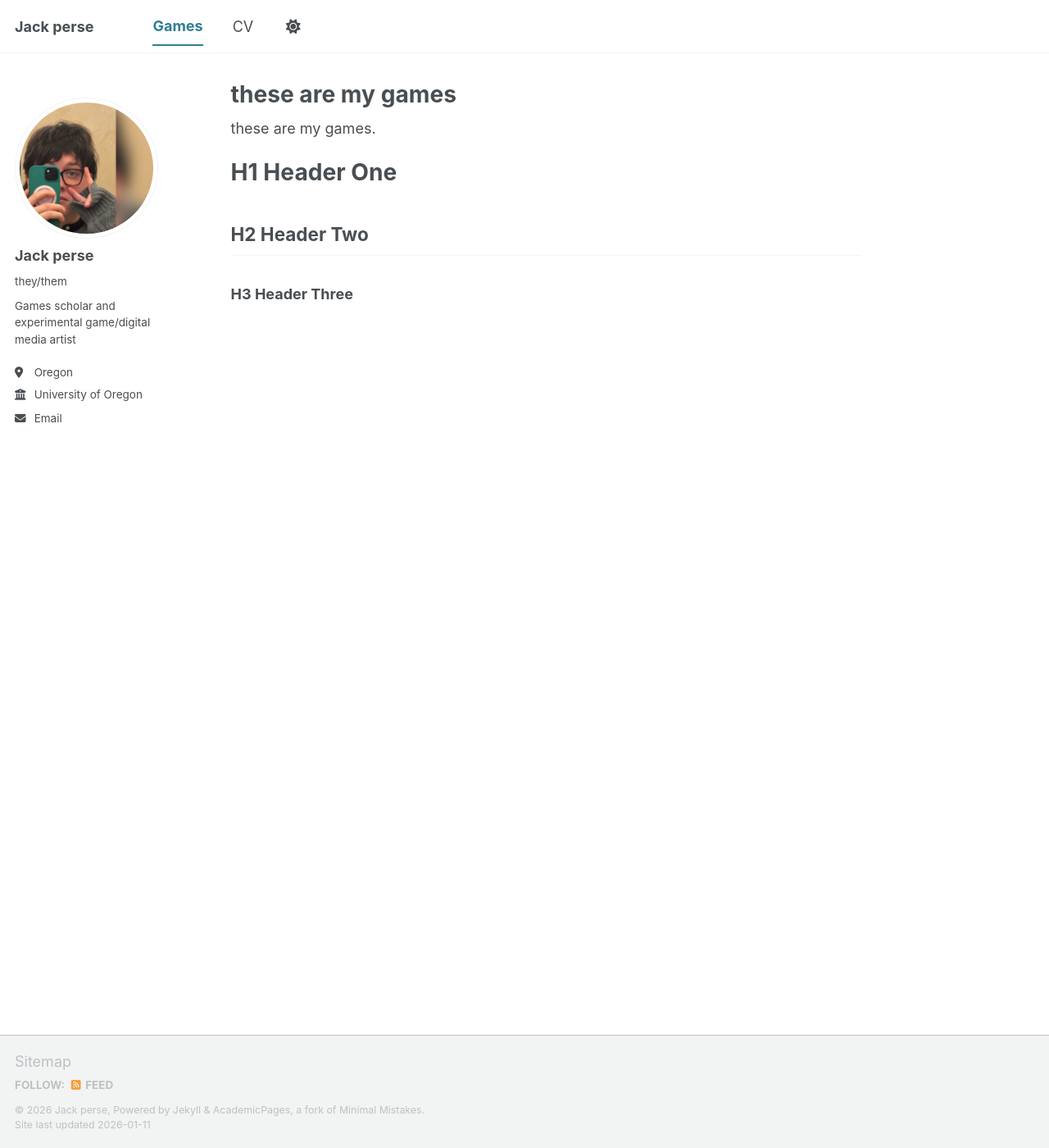
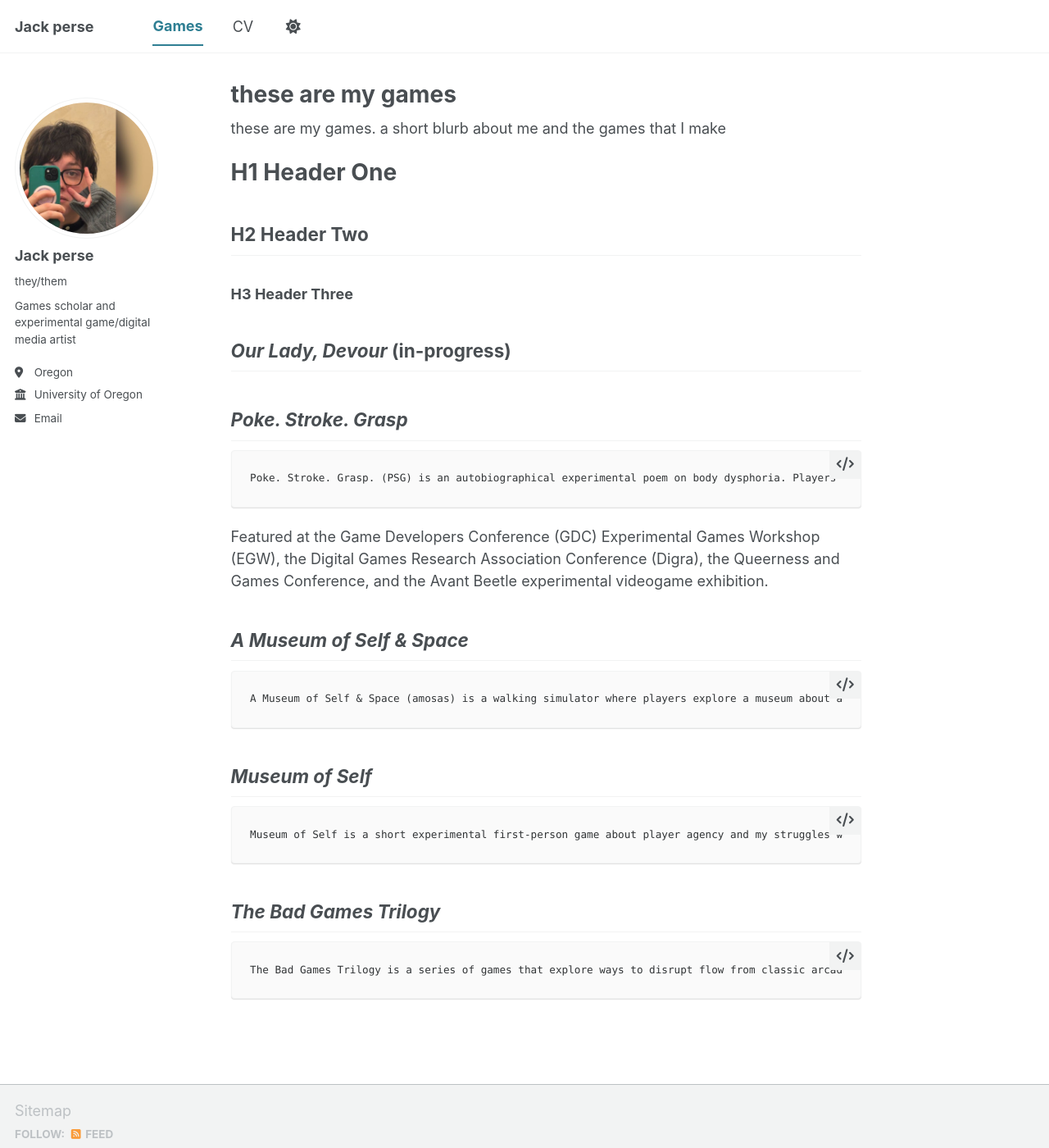
Before and after one commit to jackperse/jackperse.github.io, a Jekyll site: the page built from _pages/games.md, in a window 1280 px wide and 1400 px high. Shown: the whole window at 82% size. Built offline with Jekyll 4.4.1, drawn with Linux system fonts in a browser that asks for light colours; a script bundle is joined from its source files by our own code; library files that are not in the unit come from our copies.

Commit message:
Update games.md

```diff
--- a/_pages/games.md
+++ b/_pages/games.md
@@ -9,10 +9,33 @@ redirect_from:
 
 <!-- side note there was a lot of info in this document so if I have questions about how to use this website i should probably find the original page for this -->
 
-these are my games.
+these are my games. a short blurb about me and the games that I make
 
 # H1 Header One
+
 
 ## H2 Header Two
 
 ### H3 Header Three
+
+## *Our Lady, Devour* (in-progress)
+
+## *Poke. Stroke. Grasp*
+
+	Poke. Stroke. Grasp. (PSG) is an autobiographical experimental poem on body dysphoria. Players manipulate footage of me poking, stroking, and grasping my face while I read a poem I made about the fear and anxiety I have about living in a man’s body.
+
+ Featured at the Game Developers Conference (GDC) Experimental Games Workshop (EGW), the Digital Games Research Association Conference (Digra), the Queerness and Games Conference, and the Avant Beetle experimental videogame exhibition.
+
+
+## *A Museum of Self & Space*
+
+	A Museum of Self & Space (amosas) is a walking simulator where players explore a museum about a fictional non-binary architect who creates the exhibit as a reflection on their professional and personal failures. The game is divided into six vignettes, which include a collapsing apartment, a house that constantly changes, and a stealth sequence in a locker room.
+
+
+## *Museum of Self*
+
+	Museum of Self is a short experimental first-person game about player agency and my struggles with imposter syndrome after graduating from my Master’s in Game Design at Northeastern University. Players interact with terminals to answer questions about themselves and the game while exploring my autobiographical sculpture work and a Full Motion Video (FMV) obelisk.
+
+## *The Bad Games Trilogy*
+
+	The Bad Games Trilogy is a series of games that explore ways to disrupt flow from classic arcade games. In all three games I focused on how to disrupt the connection between player-body and input devices. BAD BRICK BREAKER is an Arkanoid clone where the paddle is always shrinking. To increase the size of the paddle, players must constantly succeed at a typing minigame. BAD FROGGER takes the classic Frogger game and rotates the input clockwise after every input. BAD TETRIS combined Tetris with a 3D platformer. In the foreground, players must collect items to increase their time in a 3D platformer while also playing Tetris in the background.
```
